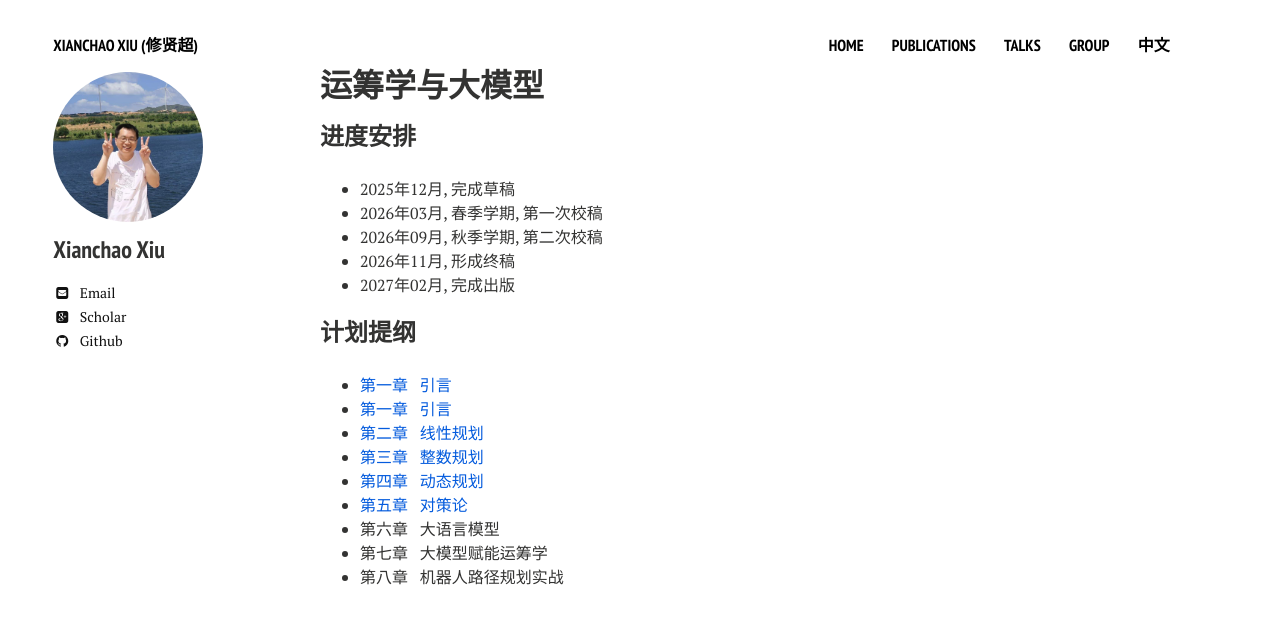
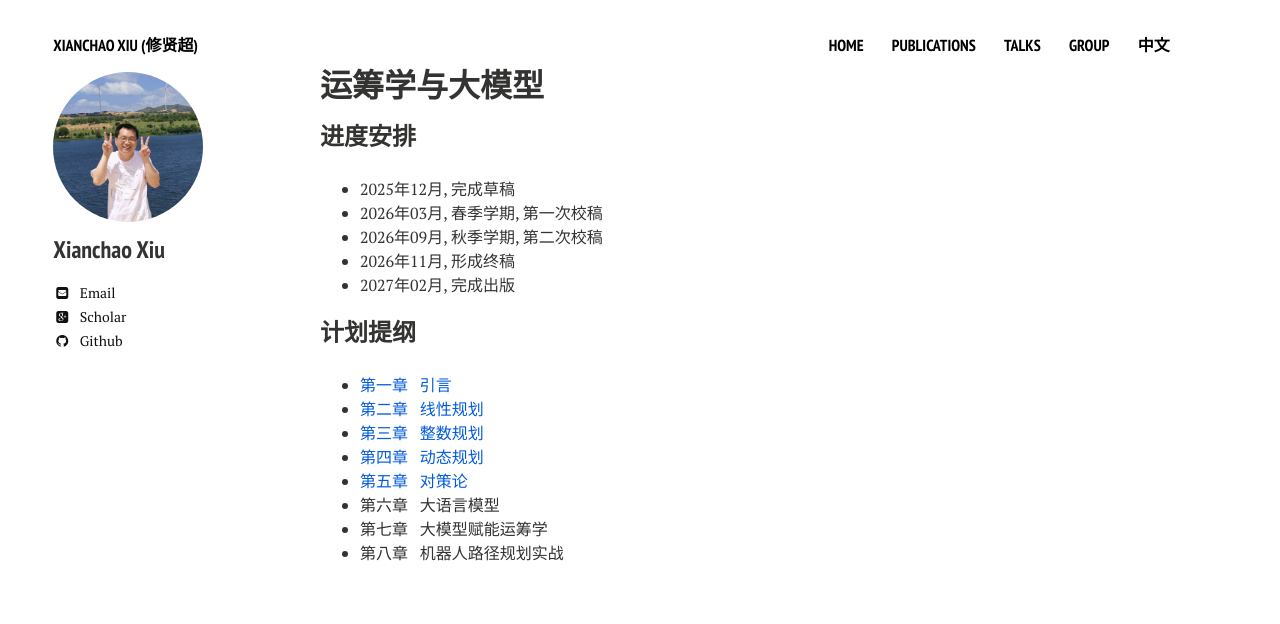
Before and after one commit to xianchaoxiu/xianchaoxiu.github.io, a Jekyll site: the page built from chinese/book/OR/index.md, in a window 1280 px wide. Shown: the top 624 px of the page. Built offline with Jekyll 4.4.1, drawn with Linux system fonts in a browser that asks for light colours; nearby versions of some CDN libraries.

Commit message:
Update index.md

```diff
--- a/chinese/book/OR/index.md
+++ b/chinese/book/OR/index.md
@@ -15,11 +15,10 @@ share: false
 
 ### 计划提纲
 * <a href="https://xianchaoxiu.github.io/chinese/course/OR/引言.pdf" class="textlink" target="_blank">  第一章 &nbsp;  引言<br>
-* <a href="https://github.com/xianchaoxiu/xianchaoxiu.github.io/blob/main/chinese/course/OR/引言.pdf" class="textlink" target="_blank">  第一章 &nbsp;  引言<br>
-* <a href="../course/OR/线性规划.pdf" class="textlink" target="_blank">  第二章 &nbsp;  线性规划<br>
-* <a href="../course/OR/整数规划.pdf" class="textlink" target="_blank">  第三章 &nbsp;  整数规划<br>
-* <a href="../course/OR/动态规划.pdf" class="textlink" target="_blank"> 第四章 &nbsp;  动态规划<br>
-* <a href="../course/OR/对策论.pdf" class="textlink" target="_blank"> 第五章 &nbsp;  对策论<br>
+* <a href="https://xianchaoxiu.github.io/chinese/course/OR/线性规划.pdf" class="textlink" target="_blank">  第二章 &nbsp;  线性规划<br>
+* <a href="https://xianchaoxiu.github.io/chinese/course/OR/整数规划.pdf" class="textlink" target="_blank">  第三章 &nbsp;  整数规划<br>
+* <a href="https://xianchaoxiu.github.io/chinese/course/OR/动态规划.pdf" class="textlink" target="_blank">  第四章 &nbsp;  动态规划<br>
+* <a href="https://xianchaoxiu.github.io/chinese/course/OR/对策论.pdf" class="textlink" target="_blank">  第五章 &nbsp;  对策论<br>
 * 第六章 &nbsp;  大语言模型 <br>
 * 第七章 &nbsp;  大模型赋能运筹学 <br>
 * 第八章 &nbsp;  机器人路径规划实战 <br>
```
